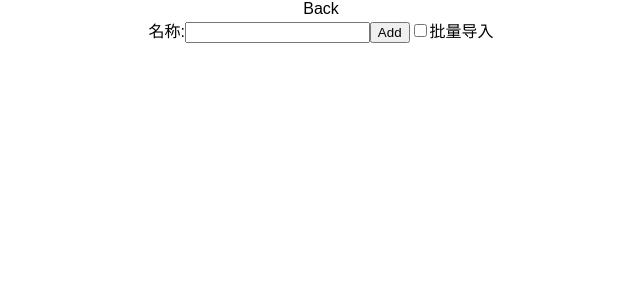
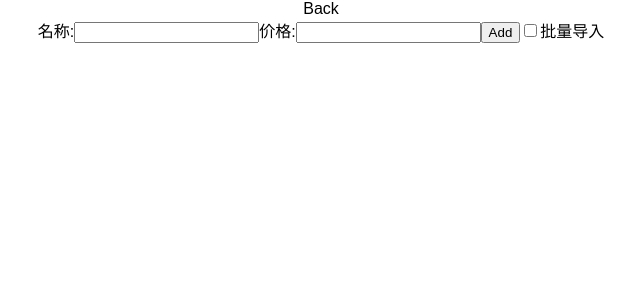
Before and after one commit to vincentdd/piggybank, a React (Create React App) app: page /inputitem in a window 1280 px wide. Shown: the top 300 px of the page, without its empty margins (319-959 px from the left). Built offline with nearby package versions, Linux system fonts and the light colour scheme.

Commit message:
no message

```diff
--- a/package.json
+++ b/package.json
@@ -3,6 +3,7 @@
   "version": "0.1.0",
   "private": true,
   "dependencies": {
+    "classnames": "^2.2.6",
     "rc-checkbox": "^2.1.5",
     "react": "^16.4.0",
     "react-dom": "^16.4.0",
--- a/src/Components/BillItem.js
+++ b/src/Components/BillItem.js
@@ -1,4 +1,5 @@
 import React from 'react';
+import PropTypes from 'prop-types';
 const { Component } = React;
 
 export default class BillItem extends Component {
@@ -14,3 +15,7 @@ export default class BillItem extends Component {
         )
     }
 }
+
+BillItem.propTypes = {
+    bill: PropTypes.object
+}
--- a/src/Components/InputItem.js
+++ b/src/Components/InputItem.js
@@ -23,6 +23,8 @@ class InputLabel extends Component{
             <form>
                 <label htmlFor="name">名称:</label>
                 <input name="name" type="text" ref={(input) => this.input = input}/>
+                <label htmlFor="price">价格:</label>
+                <input name="price" type="text" />
                 <button onClick={(e) => this.handleClick(e)} > Add </ button>
                 <label>
                     <Checkbox onChange={(e) => props.toggleCheckbox(e)} />
```
Also changed, not shown: 1 other file (tests, documents, lock files or other folders).
